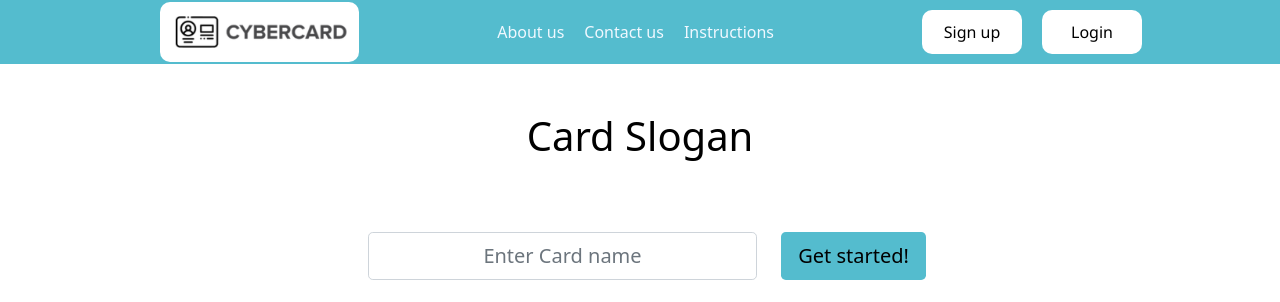
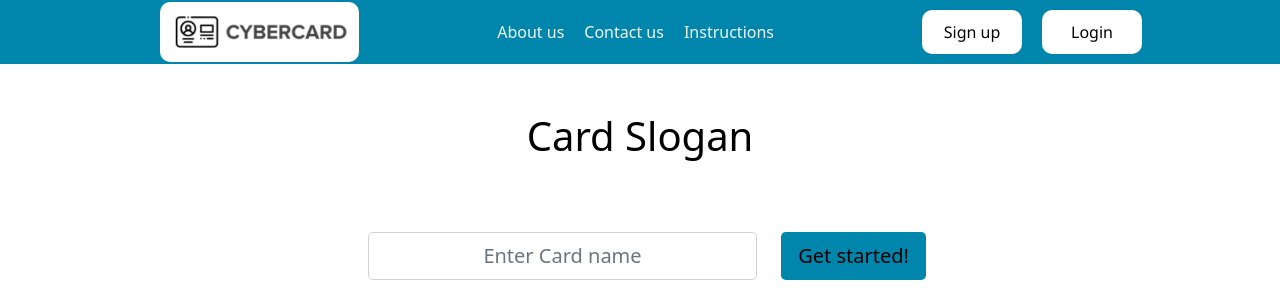
Before and after one commit to harleenjhamat/CSTP2107-BusinessCardApp, a Next.js app: page / in a window 1280 px wide. Shown: the top 302 px of the page. Built offline with nearby package versions, Linux system fonts and the light colour scheme.

Commit message:
fix file names

```diff
--- a/src/components/AboutUs.jsx
+++ b/src/components/AboutUs.jsx
@@ -1,4 +1,4 @@
-import styles from "../styles/aboutus.module.scss";
+import styles from "../styles/aboutUs.module.scss";
 
 const AboutUs = () => {
   return (
--- a/src/components/Card.jsx
+++ b/src/components/Card.jsx
@@ -1,5 +1,5 @@
 import { Fragment } from "react";
-import styles from "../styles/Card.module.scss";
+import styles from "../styles/card.module.scss";
 
 const Card = () => {
   return (
--- a/src/components/Instruction.jsx
+++ b/src/components/Instruction.jsx
@@ -1,4 +1,3 @@
-import Head from "next/head";
 import Image from "next/image";
 import { Fragment } from "react";
 import styles from "../styles/instruction.module.scss";
--- a/src/pages/_app.js
+++ b/src/pages/_app.js
@@ -8,11 +8,10 @@ function MyApp({ Component, pageProps }) {
     <>
       <Component {...pageProps} />
       <Head>
-        <title>Create Next App</title>
+        <title>CyberCard</title>
         <meta name="viewport" content="width=device-width, initial-scale=1.0" />
-        <meta name="description" content="Generated by create next app" />
         <script type="text/javascript" src="/static/bootstrap.bundle.js"></script>
-        <link rel="icon" href="/favicon.ico" />
+        <link rel="icon" href="/logo1.ico" />
       </Head>
     </>
   );
--- a/src/styles/Colors.scss
+++ b/src/styles/Colors.scss
@@ -1,3 +1,4 @@
-$primary_color: #54bcce;
+$primary_color: #0086ac;
+$secondary_color: #54bcce;
 $text_color: #000000;
 $ivory:#f1f8f0;
```
Also changed, not shown: 1 other file (tests, documents, lock files or other folders).
